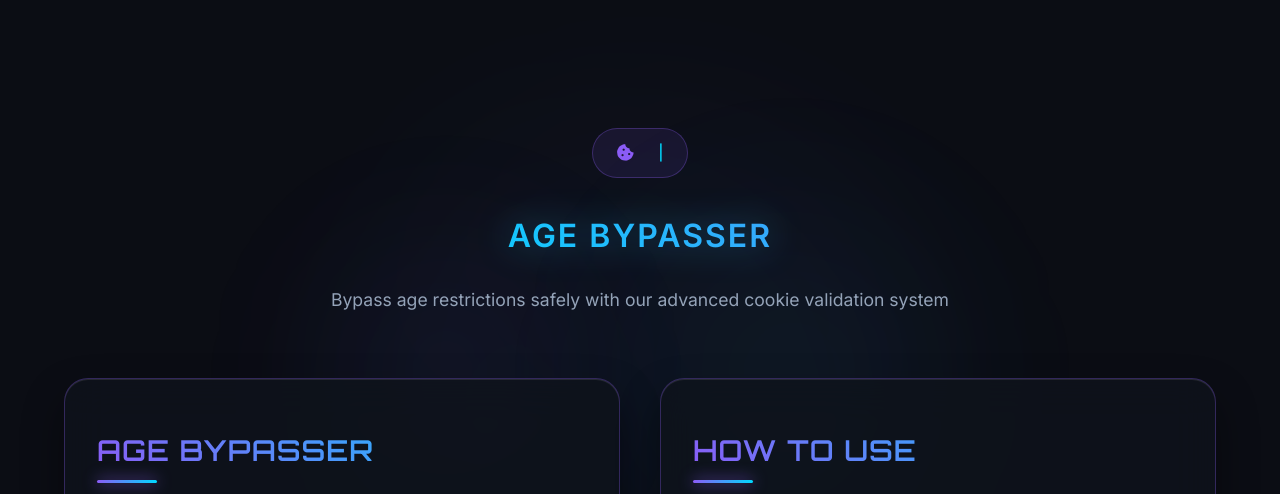
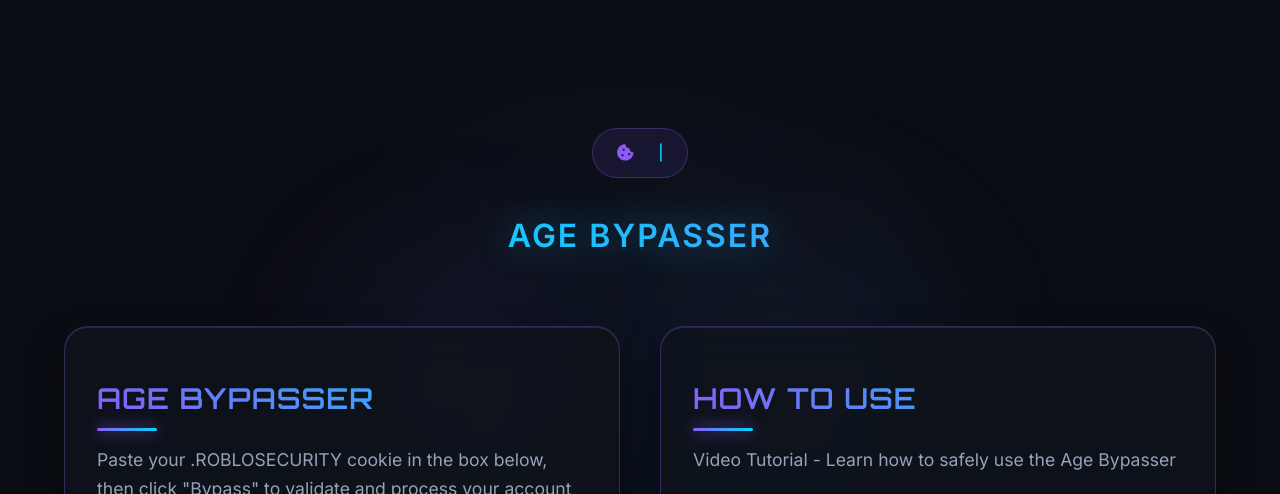
Before and after one commit to wrd2gore/websitedada, a plain HTML site: page index.html in a window 1280 px wide. Shown: the top 494 px of the page. Drawn offline with nearby package versions, Linux system fonts and the light colour scheme.

Commit message:
index.html

```diff
--- a/index.html
+++ b/index.html
@@ -570,7 +570,6 @@
           <span id="typedText"></span><span class="cursor">|</span>
         </div>
         <h1 class="hero-title">Age Bypasser</h1>
-        <p class="hero-subtitle">Bypass age restrictions safely with our advanced cookie validation system</p>
       </div>
 
       <div class="row">
```
